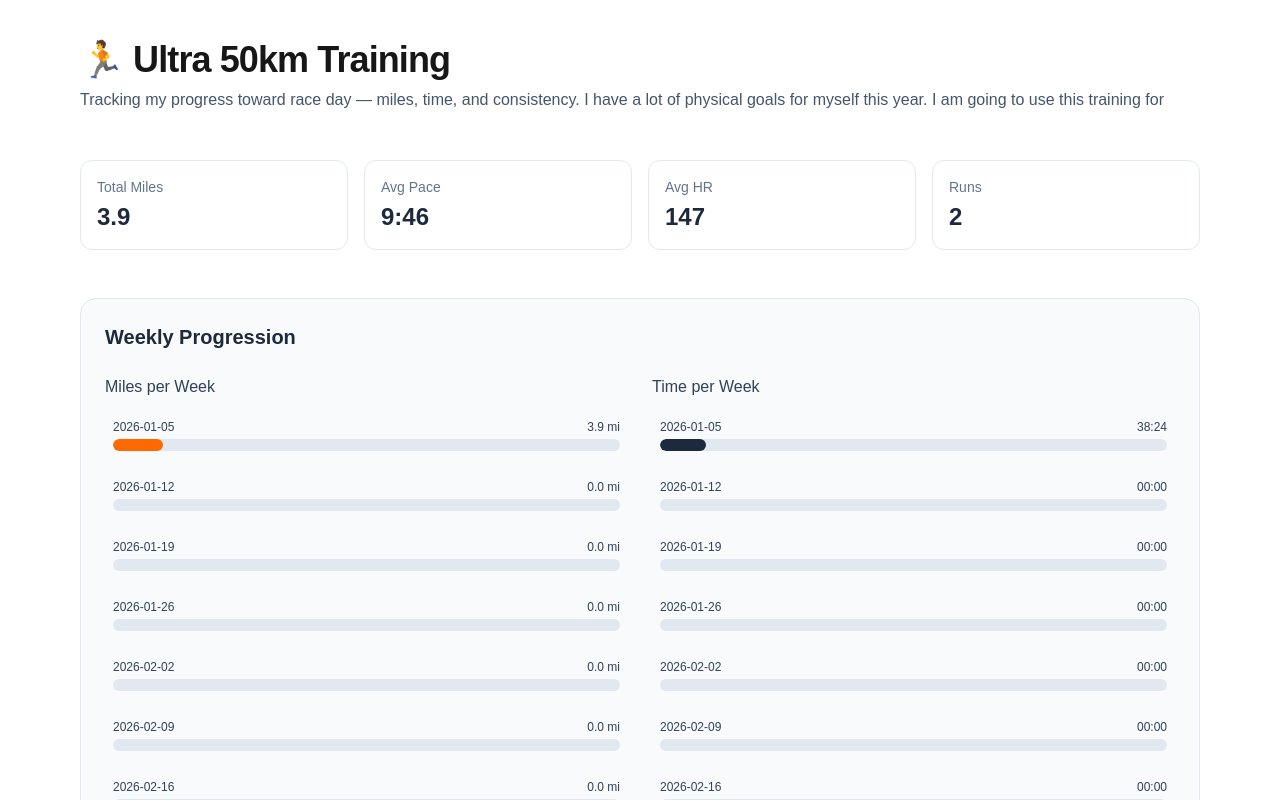
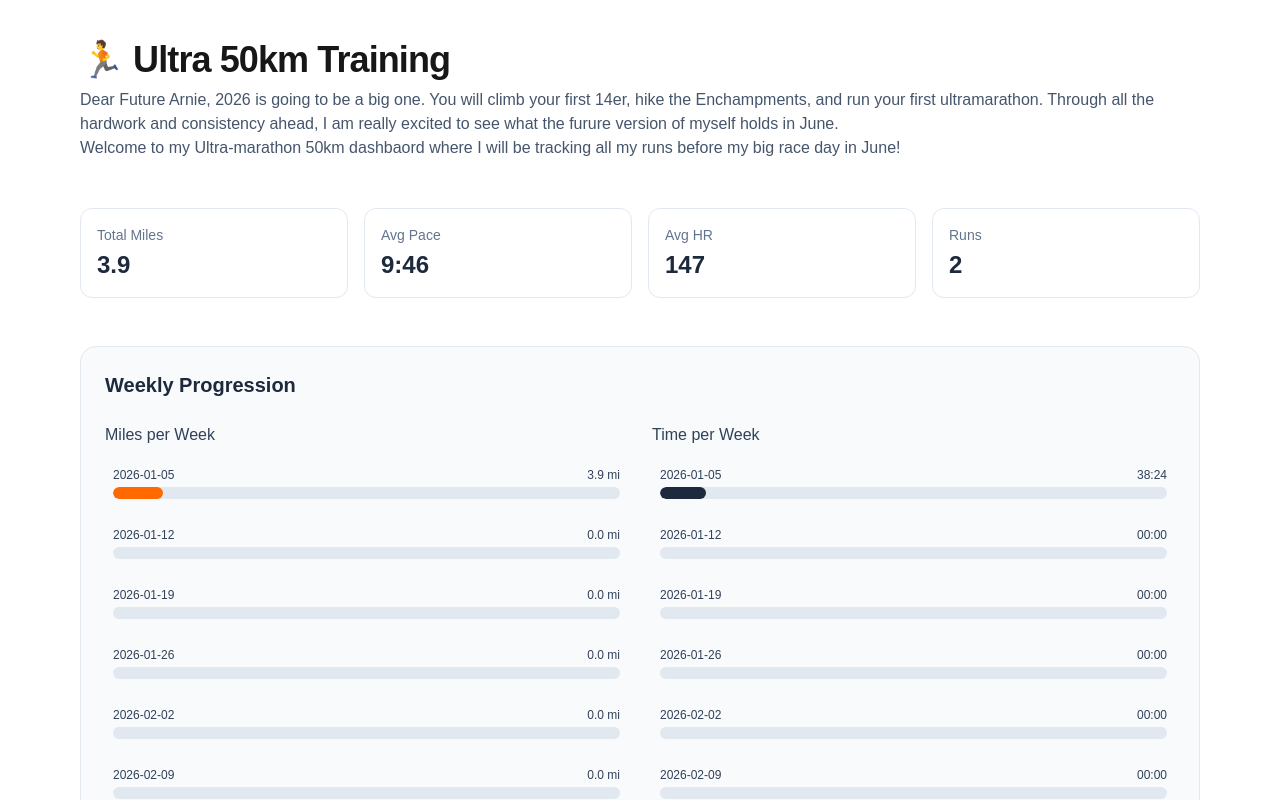
Before and after one commit to arnie12a/RunningTrainingApp, a Next.js app in the folder running_training_app/: page /ultra in a window 1280 px wide. Shown: the top 800 px of the page. Built offline with nearby package versions, Linux system fonts and the light colour scheme.

Commit message:
changed description for ultra

```diff
--- a/running_training_app/app/ultra/page.jsx
+++ b/running_training_app/app/ultra/page.jsx
@@ -118,8 +118,12 @@ export default function UltraPage() {
             🏃 Ultra 50km Training
           </h1>
           <p className="text-slate-600">
-            Tracking my progress toward race day — miles, time, and consistency.
-            I have a lot of physical goals for myself this year. I am going to use this training for
+            Dear Future Arnie,
+            2026 is going to be a big one. You will climb your first 14er, hike the Enchampments, and run your first ultramarathon.
+            Through all the hardwork and consistency ahead, I am really excited to see what the furure version of myself holds in June.
+          </p>
+          <p className="text-slate-600">
+            Welcome to my Ultra-marathon 50km dashbaord where I will be tracking all my runs before my big race day in June!
           </p>
         </div>
       </div>
```
